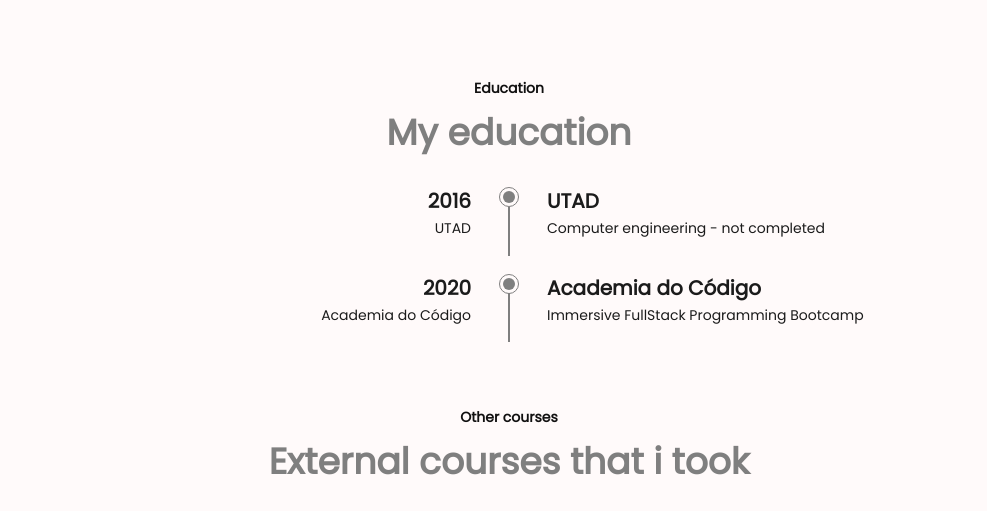
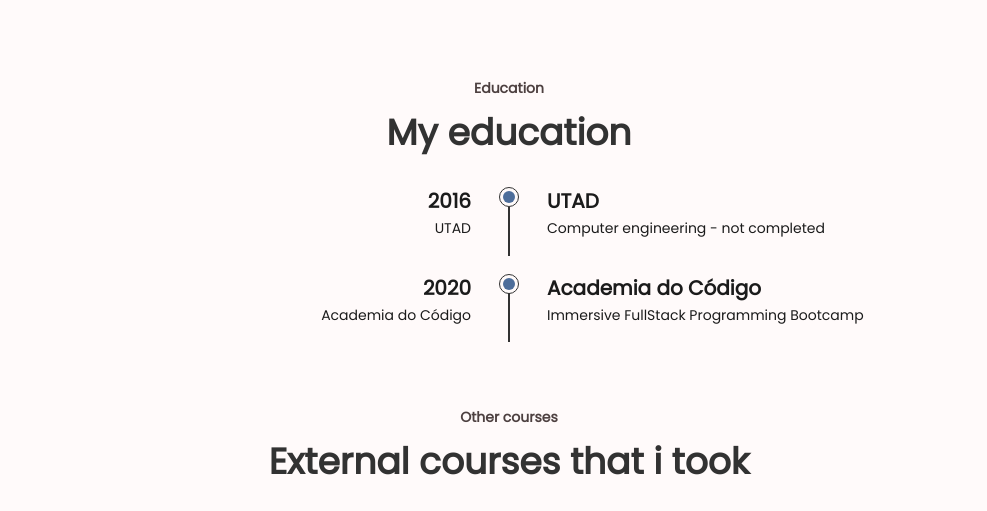
Before and after one commit to ratzPereira/ratzPereira.github.io, a plain HTML site: page index.html in a window 1280 px wide. Shown: the part 2140-2651 px from the top of the page, without its empty margins (293-1280 px from the left). Drawn offline with nearby package versions, Linux system fonts and the light colour scheme.

Commit message:
updated styles

```diff
--- a/assets/css/styles.css
+++ b/assets/css/styles.css
@@ -11,9 +11,9 @@
   --font-bold: 700;
 
   /* colors  */
-  --first-color: rgb(127, 127, 127);
+  --first-color: #323232;
   --first-color-dark: rgb(43, 21, 21);
-  --first-color-darken: #111010;
+  --first-color-darken: #4d4040;
   --text-color: rgb(27, 27, 27);
   --first-color-light: #eae7e6;
   --first-color-lighten: #fffafa;
@@ -428,7 +428,7 @@ img {
   display: inline-block;
   width: 12px;
   height: 12px;
-  background-color: var(--first-color);
+  background-color: #4d6d9a;
   border-radius: 50%;
 }
 
@@ -557,7 +557,7 @@ img {
   flex-direction: column;
   justify-content: center;
   align-items: center;
-  background: rgba(204, 75, 44, 0.7);
+  background: rgba(46, 25, 20, 0.7);
   border-radius: 0.5rem;
   transition: 0.3s;
 }
```
